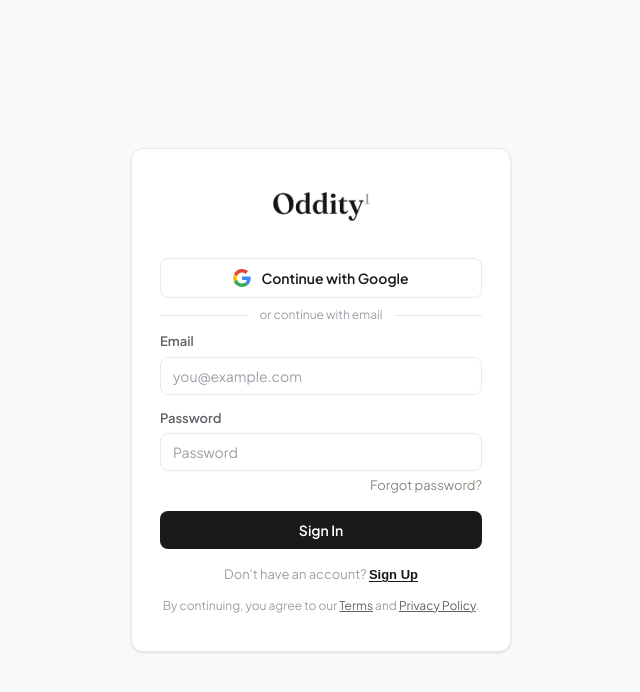
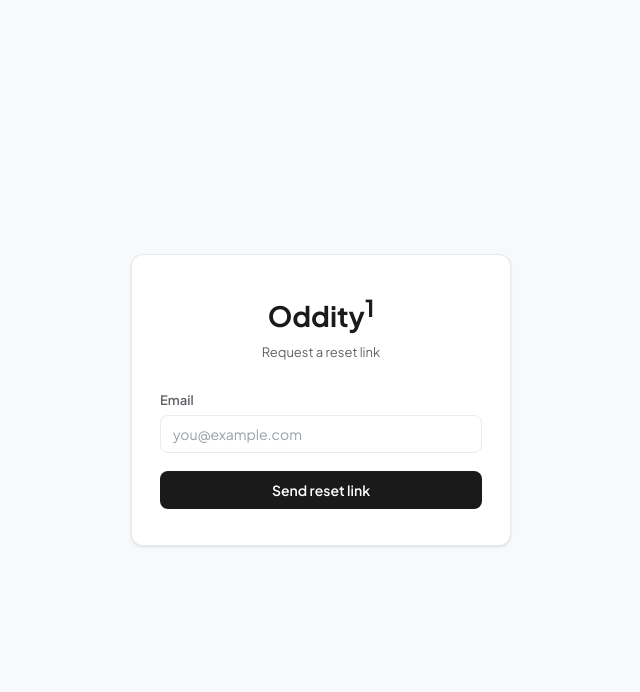
Before and after one commit to ibxworks/oddity1, a React (Vite) app in the folder Oddity1Dashboard/: page /reset-password in a window 1280 px wide. Shown: the top 692 px of the page, without its empty margins (319-959 px from the left). Built offline with nearby package versions, Linux system fonts and the light colour scheme; no server answers.

Commit message:
Fixed: forgot password

```diff
--- a/Oddity1Dashboard/src/App.jsx
+++ b/Oddity1Dashboard/src/App.jsx
@@ -1,5 +1,5 @@
 import { useEffect, useState } from "react";
-import { Navigate, Route, Routes } from "react-router-dom";
+import { Navigate, Route, Routes, useLocation, useNavigate } from "react-router-dom";
 import AuthForm from "./components/AuthForm";
 import Layout from "./components/Layout";
 import ResetPassword from "./components/ResetPassword";
@@ -61,6 +61,10 @@
   const [session, setSession] = useState(null);
   const [loading, setLoading] = useState(true);
   const [recoveryMode, setRecoveryMode] = useState(false);
+  const location = useLocation();
+  const navigate = useNavigate();
+
+  const isResetPasswordPath = location.pathname === "/reset-password";
 
   useEffect(() => {
     // 1. Subscribe to auth changes FIRST (Supabase recommended pattern)
@@ -104,6 +108,45 @@
     return () => subscription.unsubscribe();
   }, []);
 
+  useEffect(() => {
+    const searchParams = new URLSearchParams(location.search);
+    const hashParams = new URLSearchParams(
+      location.hash.startsWith("#") ? location.hash.slice(1) : location.hash,
+    );
+
+    const hasRecoveryParams =
+      searchParams.get("type") === "recovery" ||
+      hashParams.get("type") === "recovery" ||
+      (location.pathname === "/reset-password" &&
+        (searchParams.has("code") ||
+          searchParams.has("token_hash") ||
+          hashParams.has("access_token") ||
+          hashParams.has("refresh_token")));
+
+    if (recoveryMode || hasRecoveryParams) {
+      setRecoveryMode(true);
+      if (!isResetPasswordPath) {
+        navigate(
+          {
+            pathname: "/reset-password",
+            search: location.search,
+            hash: location.hash,
+          },
+          { replace: true },
+        );
+      }
+    } else if (isResetPasswordPath) {
+      setRecoveryMode(false);
+    }
+  }, [
+    isResetPasswordPath,
+    recoveryMode,
+    location.hash,
+    location.pathname,
+    location.search,
+    navigate,
+  ]);
+
   if (loading) {
     return (
       <div className="app-loading">
@@ -118,8 +161,33 @@
   return (
     <Routes>
       <Route path="/plans" element={<PlansPage session={session} />} />
+      <Route
+        path="/reset-password"
+        element={
+          <ResetPassword
+            onComplete={() => {
+              setRecoveryMode(false);
+              setSession(null);
+              clearAuthCookie();
+              navigate("/?reset=success", { replace: true });
+            }}
+          />
+        }
+      />
       {recoveryMode ? (
-        <Route path="*" element={<ResetPassword onComplete={() => setRecoveryMode(false)} />} />
+        <Route
+          path="*"
+          element={
+            <ResetPassword
+              onComplete={() => {
+                setRecoveryMode(false);
+                setSession(null);
+                clearAuthCookie();
+                navigate("/?reset=success", { replace: true });
+              }}
+            />
+          }
+        />
       ) : !session ? (
         <Route path="*" element={<AuthForm />} />
       ) : (
--- a/Oddity1Dashboard/src/components/AuthForm.jsx
+++ b/Oddity1Dashboard/src/components/AuthForm.jsx
@@ -1,7 +1,9 @@
-import { useState } from "react";
+import { useEffect, useState } from "react";
+import { useLocation } from "react-router-dom";
 import { supabase } from "../lib/supabase";
 
 const DEFAULT_ENABLED_SITES = ["chatgpt.com", "chat.openai.com", "claude.ai"];
+const RESET_PASSWORD_REDIRECT_URL = "https://app.oddity1.com/reset-password";
 
 export default function AuthForm({ modal = false, onSuccess } = {}) {
   const [isSignUp, setIsSignUp] = useState(false);
@@ -12,21 +14,28 @@
   const [message, setMessage] = useState("");
   const [loading, setLoading] = useState(false);
   const [googleLoading, setGoogleLoading] = useState(false);
+  const location = useLocation();
+
+  useEffect(() => {
+    const searchParams = new URLSearchParams(location.search);
+    if (searchParams.get("reset") === "success") {
+      setIsSignUp(false);
+      setError("");
+      setMessage("Password updated. Sign in with your new password.");
+    }
+  }, [location.search]);
 
   async function handleForgotPassword() {
-    if (!email) {
+    const normalizedEmail = email.trim();
+    if (!normalizedEmail) {
       setError("Enter your email first.");
       return;
     }
     setError("");
     setMessage("");
     setLoading(true);
-    const redirectTo =
-      window.location.hostname === "localhost"
-        ? window.location.origin
-        : "https://app.oddity1.com";
-    const { error } = await supabase.auth.resetPasswordForEmail(email, {
-      redirectTo,
+    const { error } = await supabase.auth.resetPasswordForEmail(normalizedEmail, {
+      redirectTo: RESET_PASSWORD_REDIRECT_URL,
     });
     if (error) setError(error.message);
     else setMessage("Check your email for a password reset link.");
--- a/Oddity1Dashboard/src/components/ResetPassword.jsx
+++ b/Oddity1Dashboard/src/components/ResetPassword.jsx
@@ -1,16 +1,154 @@
-import { useState } from 'react'
+import { useEffect, useState } from 'react'
 import { supabase } from '../lib/supabase'
 
+const RESET_PASSWORD_REDIRECT_URL = 'https://app.oddity1.com/reset-password'
+const RECOVERY_SESSION_TIMEOUT_MS = 5000
+const RECOVERY_SESSION_POLL_MS = 250
+const CODE_EXCHANGE_FALLBACK_MS = 1200
+
 export default function ResetPassword({ onComplete }) {
+  const [email, setEmail] = useState('')
   const [password, setPassword] = useState('')
   const [confirmPassword, setConfirmPassword] = useState('')
   const [error, setError] = useState('')
   const [message, setMessage] = useState('')
   const [loading, setLoading] = useState(false)
+  const [checkingLink, setCheckingLink] = useState(true)
+  const [ready, setReady] = useState(false)
+  const [needsResetEmail, setNeedsResetEmail] = useState(false)
+
+  useEffect(() => {
+    let mounted = true
+    const timeoutIds = []
+
+    const searchParams = new URLSearchParams(window.location.search)
+    const hashParams = new URLSearchParams(
+      window.location.hash.startsWith('#')
+        ? window.location.hash.slice(1)
+        : window.location.hash,
+    )
+
+    const hasRecoveryParams =
+      searchParams.get('type') === 'recovery' ||
+      hashParams.get('type') === 'recovery' ||
+      searchParams.has('code') ||
+      searchParams.has('token_hash') ||
+      hashParams.has('access_token') ||
+      hashParams.has('refresh_token')
+    const code = searchParams.get('code')
+
+    function scheduleTimeout(callback, delay) {
+      const timeoutId = window.setTimeout(callback, delay)
+      timeoutIds.push(timeoutId)
+      return timeoutId
+    }
+
+    function finishRecoveryReady() {
+      setReady(true)
+      setNeedsResetEmail(false)
+      setCheckingLink(false)
+      setError('')
+    }
+
+    async function useExistingSession() {
+      const {
+        data: { session },
+      } = await supabase.auth.getSession()
+
+      if (!mounted) return true
+
+      if (session) {
+        finishRecoveryReady()
+        return true
+      }
+
+      return false
+    }
+
+    async function verifyRecoveryLink() {
+      if (await useExistingSession()) return
+
+      if (!hasRecoveryParams) {
+        setNeedsResetEmail(true)
+        setCheckingLink(false)
+        return
+      }
+
+      const startedAt = Date.now()
+      let attemptedCodeExchange = false
+
+      while (mounted && Date.now() - startedAt < RECOVERY_SESSION_TIMEOUT_MS) {
+        if (await useExistingSession()) return
+
+        const elapsedMs = Date.now() - startedAt
+        if (code && !attemptedCodeExchange && elapsedMs >= CODE_EXCHANGE_FALLBACK_MS) {
+          attemptedCodeExchange = true
+          const { error: exchangeError } = await supabase.auth.exchangeCodeForSession(code)
+          if (!exchangeError && (await useExistingSession())) return
+        }
+
+        await new Promise(resolve => scheduleTimeout(resolve, RECOVERY_SESSION_POLL_MS))
+      }
+
+      if (!mounted) return
+
+      setError("This password reset link is invalid or expired. Request a new one and try again.")
+      setNeedsResetEmail(true)
+      setCheckingLink(false)
+    }
+
+    const {
+      data: { subscription },
+    } = supabase.auth.onAuthStateChange((event, session) => {
+      if (!mounted) return
+      if (event === 'PASSWORD_RECOVERY' || (hasRecoveryParams && session)) {
+        finishRecoveryReady()
+      }
+    })
+
+    verifyRecoveryLink().catch(err => {
+      if (!mounted) return
+      setError(err.message || 'Failed to verify your reset link.')
+      setNeedsResetEmail(true)
+      setCheckingLink(false)
+    })
+
+    return () => {
+      mounted = false
+      timeoutIds.forEach(timeoutId => window.clearTimeout(timeoutId))
+      subscription.unsubscribe()
+    }
+  }, [])
+
+  async function handleSendResetLink(e) {
+    e.preventDefault()
+    if (!email.trim()) {
+      setError('Enter your email first.')
+      return
+    }
+
+    setLoading(true)
+    setError('')
+    setMessage('')
+
+    const { error } = await supabase.auth.resetPasswordForEmail(email.trim(), {
+      redirectTo: RESET_PASSWORD_REDIRECT_URL,
+    })
+
+    if (error) {
+      setError(error.message)
+      setLoading(false)
+      return
+    }
+
+    setMessage('Check your email for a password reset link.')
+    setLoading(false)
+  }
 
   async function handleSubmit(e) {
     e.preventDefault()
     setError('')
+    setMessage('')
     if (password.length < 6) {
       setError('Password must be at least 6 characters.')
       return
@@ -26,8 +164,65 @@
       setLoading(false)
       return
     }
-    setMessage('Password updated successfully!')
-    setTimeout(() => onComplete(), 2000)
+
+    setMessage('Password updated successfully. Redirecting you to sign in...')
+    setLoading(false)
+
+    const { error: signOutError } = await supabase.auth.signOut()
+    if (signOutError) {
+      console.warn('[ResetPassword] Failed to sign out recovery session:', signOutError)
+    }
+
+    onComplete()
+  }
+
+  if (checkingLink) {
+    return (
+      <div className="auth-page">
+        <div className="auth-card">
+          <div className="auth-header">
+            <h1 className="auth-logo">Oddity<sup>1</sup></h1>
+            <p className="auth-subtitle">Verifying your reset link...</p>
+          </div>
+        </div>
+      </div>
+    )
+  }
+
+  if (!ready) {
+    return (
+      <div className="auth-page">
+        <div className="auth-card">
+          <div className="auth-header">
+            <h1 className="auth-logo">Oddity<sup>1</sup></h1>
+            <p className="auth-subtitle">
+              {needsResetEmail ? 'Request a reset link' : 'Reset password'}
+            </p>
+          </div>
+          {error && <p className="auth-error">{error}</p>}
+          {message && <p className="auth-message">{message}</p>}
+
+          <form onSubmit={handleSendResetLink} className="auth-form">
+            <div className="form-field">
+              <label htmlFor="reset-email">Email</label>
+              <input
+                id="reset-email"
+                type="email"
+                value={email}
+                onChange={(e) => setEmail(e.target.value)}
+                placeholder="you@example.com"
+                required
+                autoComplete="email"
+              />
+            </div>
+
+            <button type="submit" className="auth-button" disabled={loading}>
+              {loading ? 'Sending...' : 'Send reset link'}
+            </button>
+          </form>
+        </div>
+      </div>
+    )
   }
 
   return (
```
Also changed, not shown: 1 other file (tests, documents, lock files or other folders).
